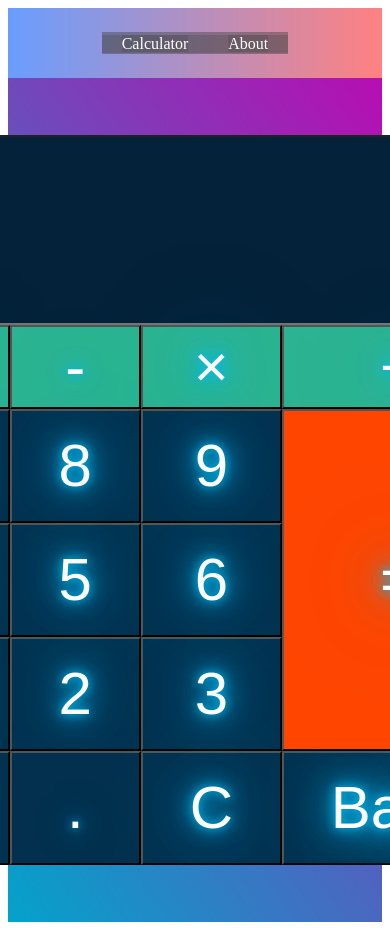
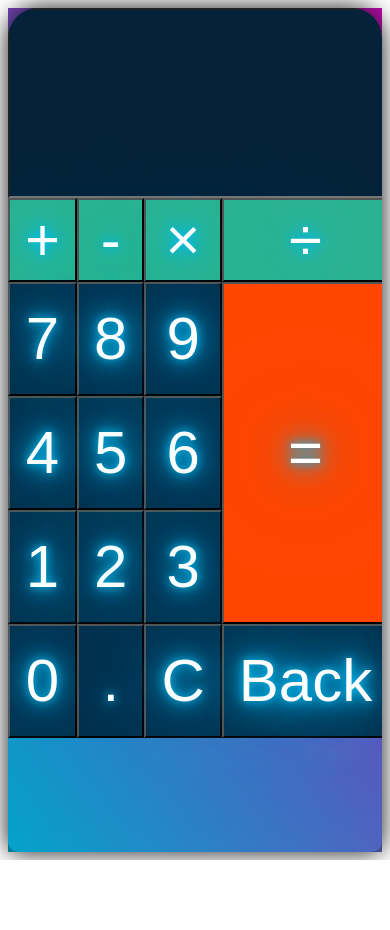
Before and after one commit to VinceSaykao/HedgeServ-Calculator, an Angular app in the folder HedgeServ-Calculator-Project/: page / in a window 390 px wide. After the commit the page ends 860 px from the top, so only its background shows below. Built offline with nearby package versions, Linux system fonts and the light colour scheme.

Commit message:
added break point for mobile

```diff
--- a/HedgeServ-Calculator-Project/src/app/app.component.css
+++ b/HedgeServ-Calculator-Project/src/app/app.component.css
@@ -22,4 +22,5 @@ header {
   font-size: 1.2rem;
   position: sticky;
   top: 0;
+  z-index: 100000;
 }
--- a/HedgeServ-Calculator-Project/src/app/app.component.html
+++ b/HedgeServ-Calculator-Project/src/app/app.component.html
@@ -1,7 +1,7 @@
 <body>
-    <header>
+    <!-- <header>
     <app-nav></app-nav>
-</header>
+</header> -->
 
 <div class="main-container">
 
--- a/HedgeServ-Calculator-Project/src/app/components/calculator/calculator.component.css
+++ b/HedgeServ-Calculator-Project/src/app/components/calculator/calculator.component.css
@@ -1,15 +1,4 @@
 .container {
-    /* font-size: 30px;
-    color: #fff;
-    text-shadow: 0 0 10px #03bcf4, 0 0 20px #03bcf4, 0 0 40px #03bcf4,
-      0 0 80px #03bcf4, 0 0 160px #03bcf4;
-
-
-      justify-content: center;
-      align-items: center;
-      display: flex;
-      height: 100vh; */
-
 
       height: 100vh;
       width: 100%;
@@ -24,22 +13,24 @@
 
 
   .calculator {
-    /* box-shadow: 0 0 25px 0 rgb(5, 198, 252); */
+    box-shadow: 0 0 25px 0 rgb(23, 23, 23);
     border-radius: 30px 30px 10px 10px;
     overflow: hidden;
-
+    height: 100vh;
+    width: 50%;
+    /* width: 100%; */
     object-fit: contain;
-    position: fixed;
+    /* position: sticky; */
 
   }
 
   .calculator_display {
     background-color: rgb(4, 34, 58);
-    width: 600px;
+    color: white;
+    width: 100%;
     padding: 0.75rem 1rem;
     text-align: right;
     font-size: 140px;
-    color: white;
   }
 
   .calculator_keys {
@@ -148,3 +139,20 @@
     padding: 15px 15px;
     line-height: 80px;
   }
+
+
+  @media screen and (max-width: 1000px) {
+
+    .calculator {
+      box-shadow: 0 0 25px 0 rgb(23, 23, 23);
+      border-radius: 30px 30px 10px 10px;
+      overflow: hidden;
+      height: 100%;
+
+      width: 100%;
+      object-fit: contain;
+      /* position: sticky; */
+
+    }
+
+  }
```
